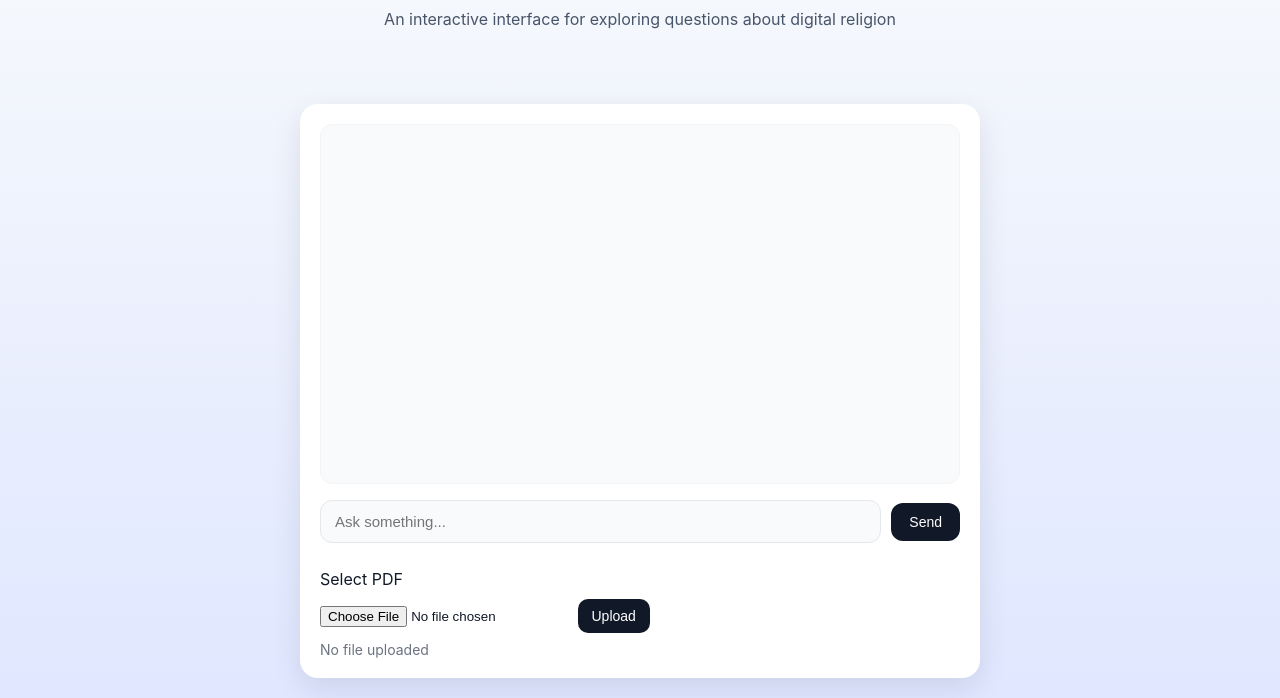
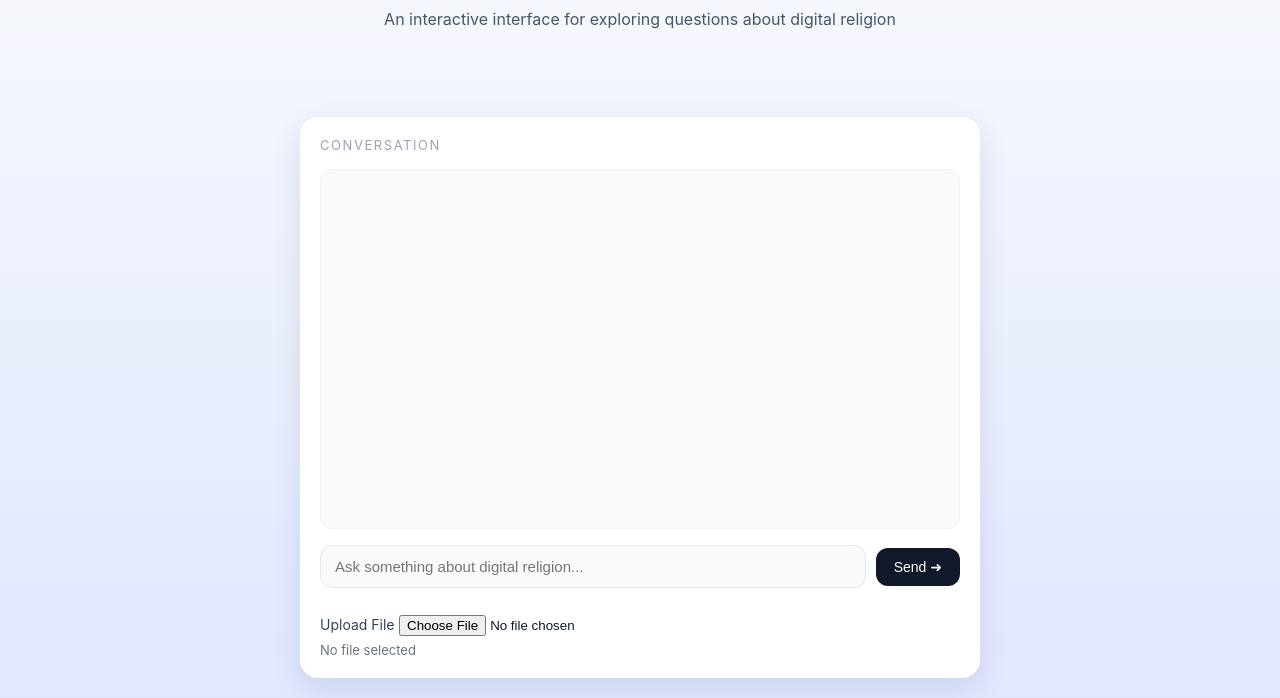
Before and after one commit to gemige530-star/ReAI-religion-researcher, a website: page index.html in a window 1280 px wide. Shown: the part 102-800 px from the top of the page. Drawn offline with Linux system fonts and the light colour scheme.

Commit message:
Update index.html

```diff
--- a/index.html
+++ b/index.html
@@ -6,7 +6,9 @@
   <meta name="viewport" content="width=device-width, initial-scale=1.0" />
 
   <style>
-    * { box-sizing: border-box; }
+    * {
+      box-sizing: border-box;
+    }
 
     html, body {
       height: 100%;
@@ -39,6 +41,7 @@
       text-align: center;
     }
 
+    /* entire chat area auto pushes to bottom */
     .chat-wrapper {
       width: 100%;
       max-width: 720px;
@@ -57,6 +60,14 @@
       gap: 16px;
     }
 
+    .prompt-label {
+      font-size: 13px;
+      color: #9ca3af;
+      text-transform: uppercase;
+      letter-spacing: 0.12em;
+      text-align: left;
+    }
+
     .chat-log {
       width: 100%;
       height: 360px;
@@ -68,6 +79,7 @@
       display: flex;
       flex-direction: column;
       gap: 14px;
+      text-align: left;
     }
 
     .msg {
@@ -122,6 +134,15 @@
       font-size: 14px;
       font-weight: 500;
       cursor: pointer;
+      display: inline-flex;
+      align-items: center;
+      gap: 6px;
+    }
+
+    #send-btn:hover {
+      background: #1e293b;
+      transform: translateY(-1px);
+      box-shadow: 0 6px 16px rgba(15,23,42,0.18);
     }
 
     .file-upload-section {
@@ -129,19 +150,15 @@
       text-align: left;
     }
 
-    #upload-btn {
-      margin-top: 10px;
-      padding: 9px 14px;
-      background: #111827;
-      color: white;
-      border: none;
-      border-radius: 10px;
-      cursor: pointer;
+    .file-label {
       font-size: 14px;
+      color: #334155;
     }
 
-    #upload-btn:hover {
-      background: #1e293b;
+    .file-name {
+      margin-top: 6px;
+      font-size: 13px;
+      color: #6b7280;
     }
   </style>
 </head>
@@ -153,28 +170,20 @@
 
   <div class="chat-wrapper">
     <div class="chat-container">
+      <div class="prompt-label">Conversation</div>
 
-      <!-- CHAT LOG -->
       <div id="chat-log" class="chat-log"></div>
 
-      <!-- INPUT ROW -->
       <div class="input-row">
-        <input id="question" type="text" placeholder="Ask something..." />
-        <button id="send-btn" onclick="sendQuestion()">Send</button>
+        <input id="question" type="text" placeholder="Ask something about digital religion..." />
+        <button id="send-btn" onclick="sendQuestion()">Send ➜</button>
       </div>
 
-      <!-- FILE UPLOAD -->
       <div class="file-upload-section">
-        <label>Select PDF</label><br />
-        <input type="file" id="file-upload" accept=".pdf" />
-
-        <button id="upload-btn" onclick="uploadSelectedFile()">Upload</button>
-
-        <div id="file-status" style="margin-top: 8px; font-size: 14px; color: #6b7280;">
-          No file uploaded
-        </div>
+        <label for="file-upload" class="file-label">Upload File</label>
+        <input type="file" id="file-upload" />
+        <div id="file-name" class="file-name">No file selected</div>
       </div>
-
     </div>
   </div>
 
@@ -189,80 +198,46 @@
     chatLog.scrollTop = chatLog.scrollHeight;
   }
 
-  let uploadedFileId = null;
+  async function sendQuestion() {
+    const input = document.getElementById("question");
+    const q = input.value.trim();
+    if (!q) return;
 
-  // ---------------------------
-  // FILE UPLOAD LOGIC (FINAL)
-  // ---------------------------
-  async function uploadSelectedFile() {
-    const fileInput = document.getElementById("file-upload");
-    const status = document.getElementById("file-status");
+    addMessage("user", q);
+    input.value = "";
 
-    if (!fileInput.files.length) {
-      alert("Please choose a PDF first.");
-      return;
-    }
-
-    const file = fileInput.files[0];
-    const formData = new FormData();
-    formData.append("file", file);
-
-    status.textContent = "Uploading PDF...";
-    status.style.color = "#374151";
+    addMessage("ai", "(thinking...)");
+    const thinking = chatLog.lastChild;
 
     try {
-      const res = await fetch("/api/upload-file", {
+      const res = await fetch("/api/chat", {
         method: "POST",
-        body: formData,
+        headers: { "Content-Type": "application/json" },
+        body: JSON.stringify({ message: q }),
       });
 
       const data = await res.json();
-
-      if (data.file_id) {
-        uploadedFileId = data.file_id;
-        status.textContent = "Upload complete: " + data.filename;
-        status.style.color = "#059669"; // green
-      } else {
-        status.textContent = "Upload failed.";
-        status.style.color = "#dc2626"; // red
-      }
-    } catch (err) {
-      status.textContent = "Network error.";
-      status.style.color = "#dc2626";
+      thinking.textContent = data.reply || "(no response)";
+    } catch (e) {
+      thinking.textContent = "[Network error]";
     }
   }
 
-  // ---------------------------
-  // CHAT LOGIC
-  // ---------------------------
-  async function sendQuestion() {
-    const inputBox = document.getElementById("question");
-    const q = inputBox.value.trim();
-    if (!q) return;
+  document.getElementById("question").addEventListener("keydown", e => {
+    if (e.key === "Enter") {
+      e.preventDefault();
+      sendQuestion();
+    }
+  });
 
-    addMessage("user", q);
-    inputBox.value = "";
+  const fileInput = document.getElementById("file-upload");
+  const fileName = document.getElementById("file-name");
 
-    const thinking = document.createElement("div");
-    thinking.classList.add("msg", "ai");
-    thinking.textContent = "(thinking...)";
-    chatLog.appendChild(thinking);
-
-    const res = await fetch("/api/chat", {
-      method: "POST",
-      headers: { "Content-Type": "application/json" },
-      body: JSON.stringify({
-        message: q,
-        file_id: uploadedFileId,
-      }),
-    });
-
-    const data = await res.json();
-    thinking.textContent = data.reply || "(no response)";
-  }
-
-  document.getElementById("question").addEventListener("keydown", (e) => {
-    if (e.key === "Enter") sendQuestion();
+  fileInput.addEventListener("change", () => {
+    fileName.textContent =
+      fileInput.files.length > 0
+        ? "Selected: " + fileInput.files[0].name
+        : "No file selected";
   });
 </script>
 
```
